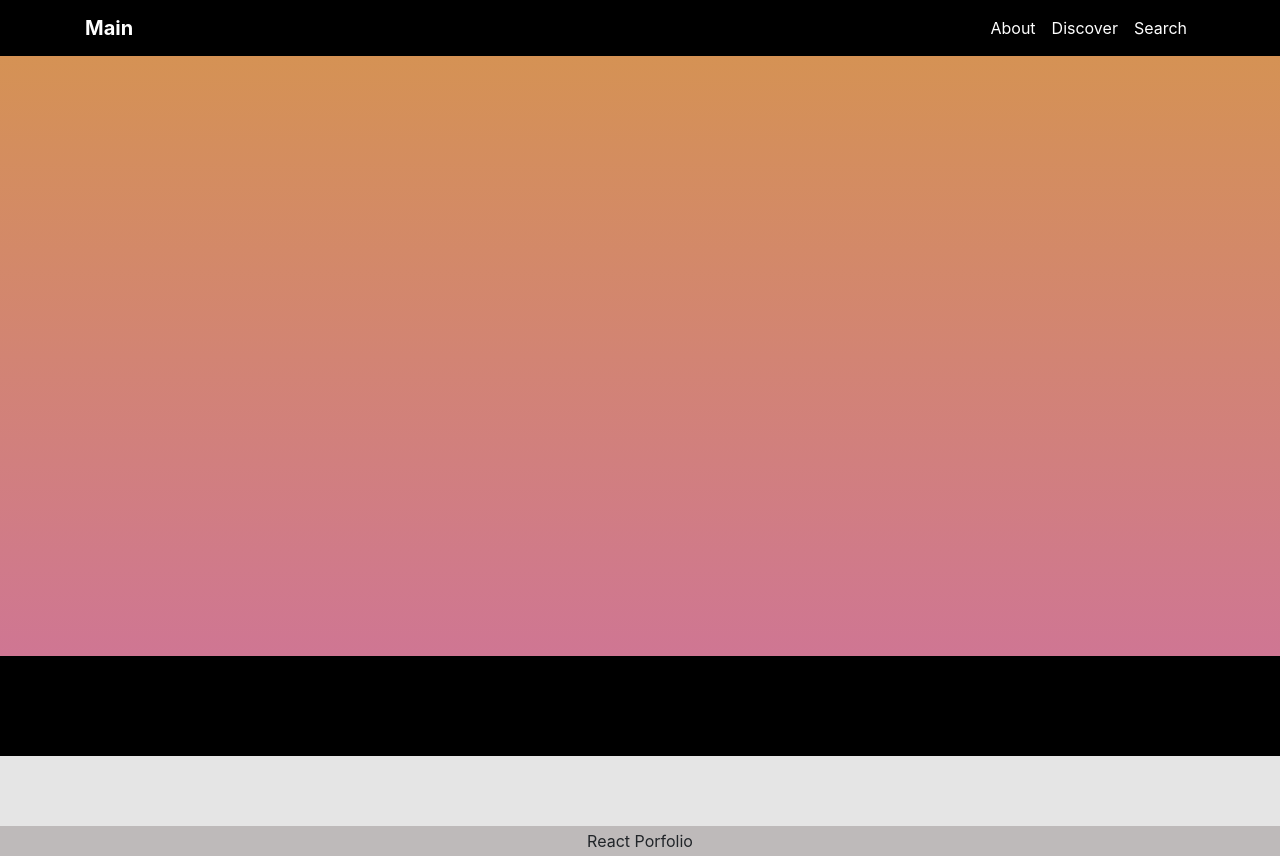
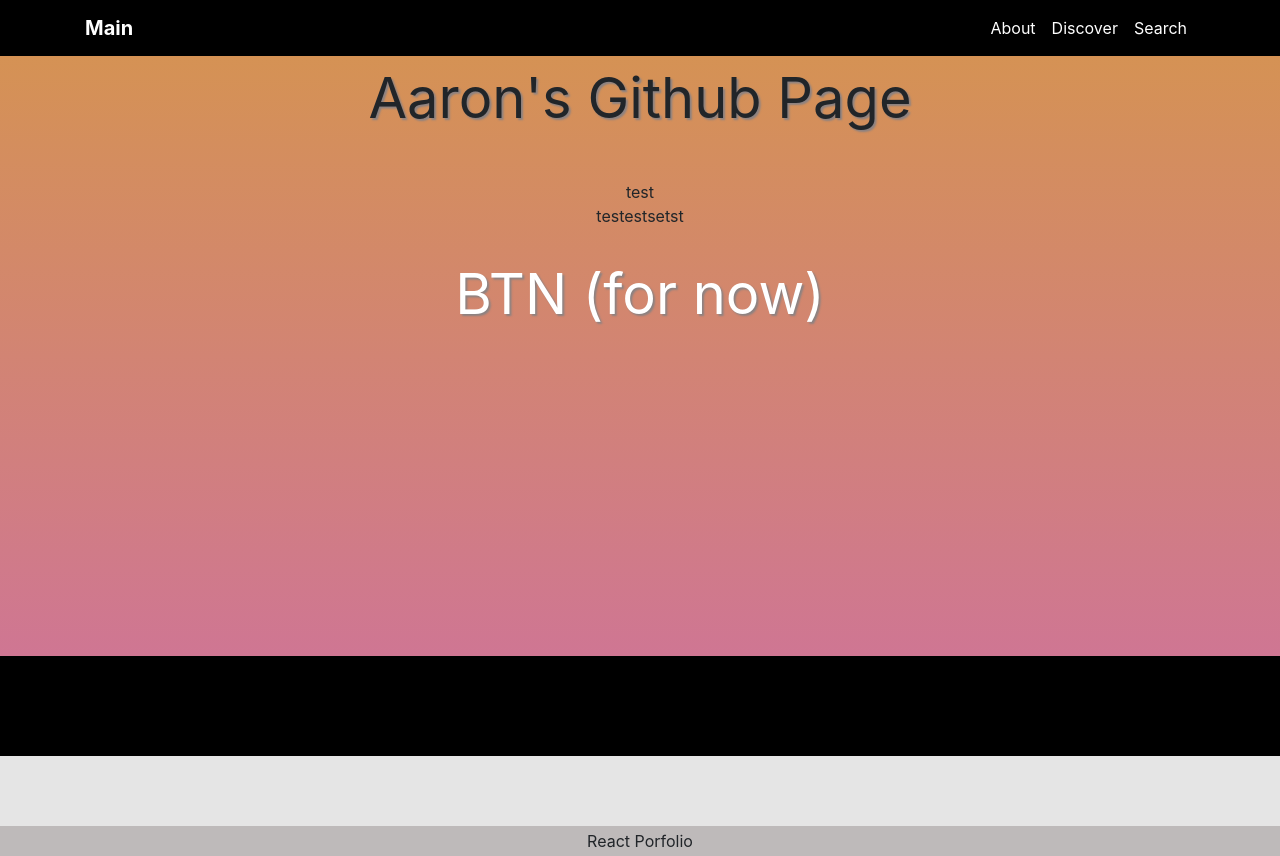
Before and after one commit to dnsghd49/ReactPortfolio, a React (Create React App) app: page /about in a window 1280 px wide. Built offline with nearby package versions, Linux system fonts and the light colour scheme.

Commit message:
modifying about page and working on add a btn rn with icons

```diff
--- a/package.json
+++ b/package.json
@@ -3,6 +3,9 @@
   "version": "0.1.0",
   "private": true,
   "dependencies": {
+    "@fortawesome/fontawesome-svg-core": "^1.2.34",
+    "@fortawesome/free-solid-svg-icons": "^5.15.2",
+    "@fortawesome/react-fontawesome": "^0.1.14",
     "@testing-library/jest-dom": "^5.11.9",
     "@testing-library/react": "^11.2.5",
     "@testing-library/user-event": "^12.7.3",
@@ -10,6 +13,7 @@
     "react": "^17.0.1",
     "react-bootstrap": "^1.5.0",
     "react-dom": "^17.0.1",
+    "react-icons": "^4.2.0",
     "react-router-dom": "^5.2.0",
     "react-scripts": "4.0.3",
     "web-vitals": "^1.1.0"
--- a/src/pages/about.js
+++ b/src/pages/about.js
@@ -1,4 +1,6 @@
 import React, { Component } from "react";
+import { FontAwesomeIcon } from '@fortawesome/react-fontawesome'
+//import { Link } from "react-router-dom";
 //import Container from "../components/Container";
 //import SearchForm from "../components/SearchForm";
 //import SearchResults from "../components/SearchResults";
@@ -8,9 +10,23 @@ class About extends Component {
   render() {
     return (
       <div className="abground">
+        <p className="abpa">Aaron's Github Page</p>
+        <p class="contain">
+          test
+          <br />testestsetst
+        </p>
+
+        <div className="abpa">
+          <a className="nav-link tm-nav-link" href="https://github.com/dnsghd49">BTN (for now)</a>
+        </div>
       </div>
     );
   }
 }
 
+<FontAwesomeIcon icon="fab fa-github-square" />
+
+
+
+
 export default About;
--- a/src/pages/style.css
+++ b/src/pages/style.css
@@ -2,10 +2,35 @@
     display: block;
     margin-left: auto;
     margin-right: auto;
-  }
+}
 
-  .abground {
+.abground {
     width: 100%;
     min-height: 600px;
     background-image: linear-gradient(to bottom, #d59254, #cf7693);
-  }
+}
+
+.abpa {
+    text-align: center;
+    font-size: 3.5rem;
+    text-shadow: 2px 2px 2px rgb(139, 130, 130);
+}
+
+.abbtn {
+    height: 10em;
+    position: relative;
+}
+
+.abbtnCen {
+    margin: 0;
+    position: absolute;
+    top: 50%;
+    left: 50%;
+    margin-right: -50%;
+    transform: translate(-50%, -50%);
+}
+
+.contain {
+    margin-top: 40px;
+    text-align: center;
+}
```
Also changed, not shown: 1 other file (tests, documents, lock files or other folders).
